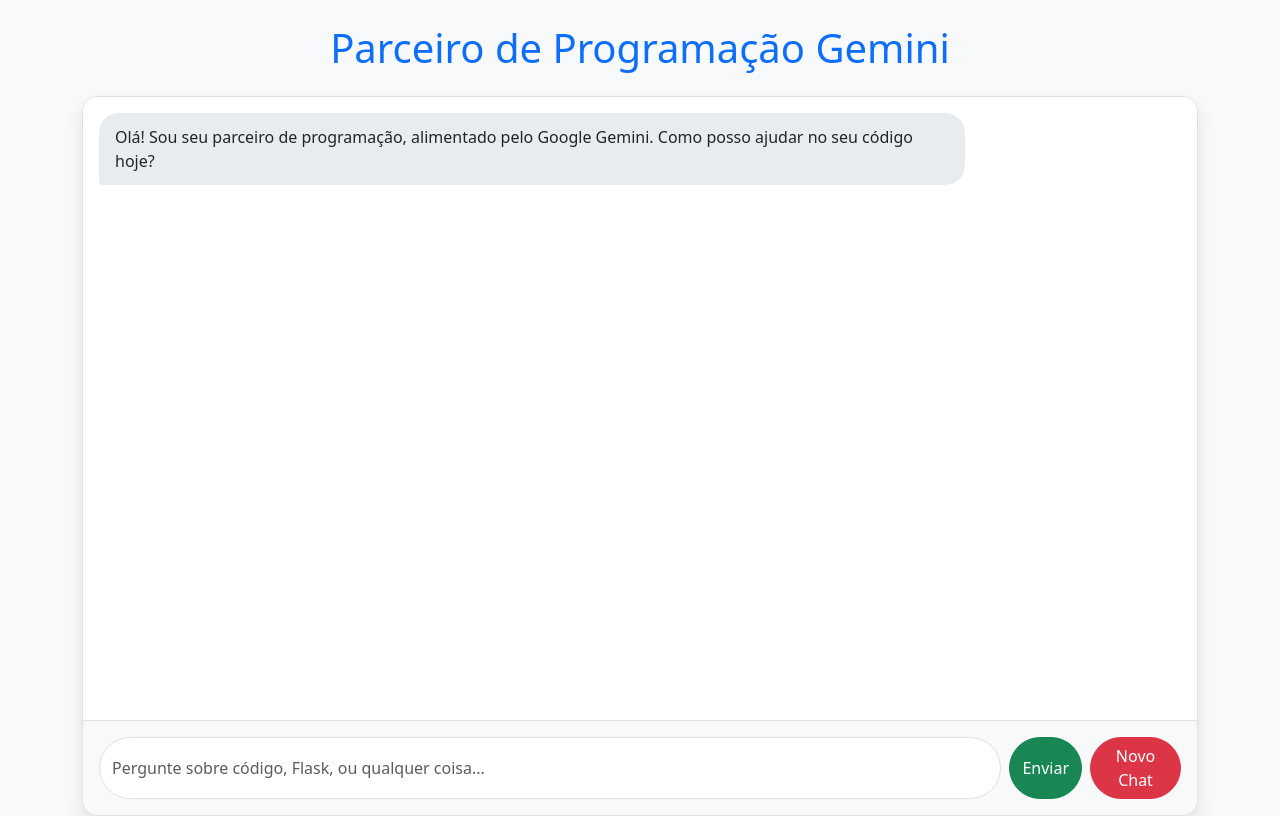
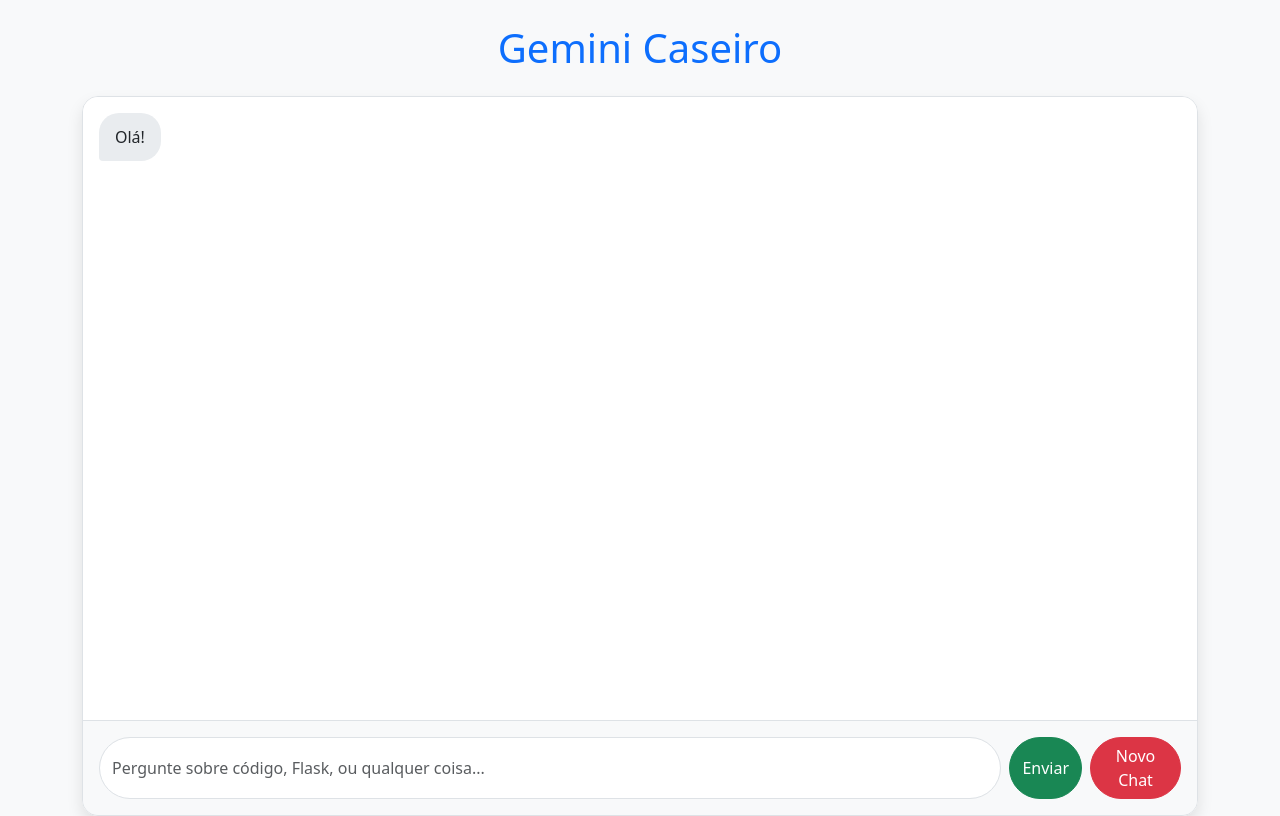
Before and after one commit to pcqvix1/meu_site_gemini, a Flask app: page / in a window 1280 px wide. Run offline with Flask 3, Linux system fonts and the light colour scheme.

Commit message:
change names

```diff
--- a/templates/chat.html
+++ b/templates/chat.html
@@ -64,7 +64,7 @@
 </head>
 <body>
     <div class="container">
-        <h1 class="my-4 text-center text-primary">Parceiro de Programação Gemini</h1>
+        <h1 class="my-4 text-center text-primary">Gemini Caseiro</h1>
         <div class="chat-container">
             <div id="messages">
                 </div>
@@ -218,7 +218,7 @@
                 .then(data => {
                     if (data.ok) {
                         document.getElementById('messages').innerHTML = '';
-                        appendMessage('assistant', 'Chat resetado! Podemos começar uma nova conversa sobre programação.');
+                        appendMessage('assistant', 'Chat resetado! Podemos recomeçar nossa conversa');
                         document.getElementById('user-input').focus();
                     }
                 })
@@ -229,7 +229,7 @@
         }
 
         document.addEventListener('DOMContentLoaded', () => {
-            appendMessage('assistant', 'Olá! Sou seu parceiro de programação, alimentado pelo Google Gemini. Como posso ajudar no seu código hoje?');
+            appendMessage('assistant', 'Olá!');
         });
     </script>
     <script src="https://cdn.jsdelivr.net/npm/bootstrap@5.3.3/dist/js/bootstrap.bundle.min.js"></script>
```
